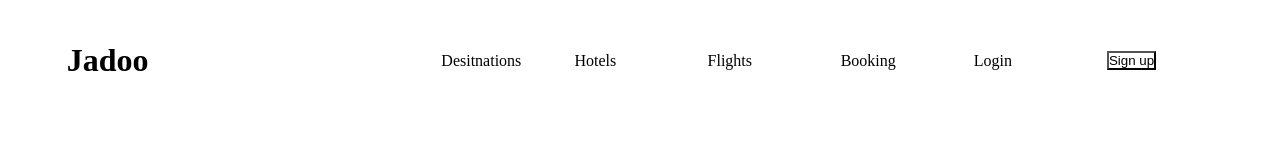
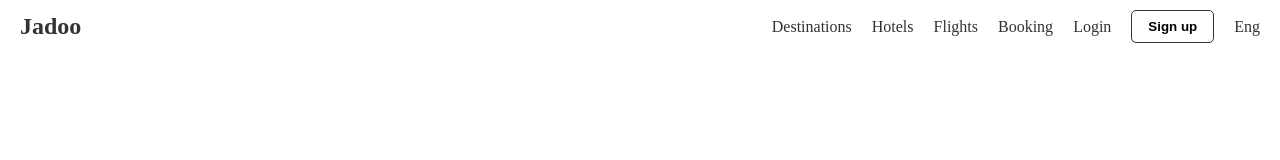
Before and after one commit to Hamza-code88/Travel-Agency, a plain HTML site: page index.html in a window 1280 px wide. Drawn offline with Linux system fonts and the light colour scheme.

Commit message:
refactored

```diff
--- a/css/style.css
+++ b/css/style.css
@@ -4,14 +4,16 @@
     box-sizing: border-box;
 
 }
-.forma{
+/* .forma{
     margin:40px;
 }
 .jadoo{
-    font-size:xx-large;
+    font-size:xx-large; wrong
+    font-size: 25px;
     text-align: center;
     font-weight:bold;
-    font-family:timesnew roman;
+    font-family:timesnew roman; wrong
+    font-family: sans-serif;
 }
 .button{
     background-color:transparent;
@@ -19,4 +21,45 @@
 a{
     color:black;
     text-decoration:none;
+} */
+
+
+/* correct  */
+.navbar {
+  display: flex;
+  justify-content: space-between;
+  align-items: center;
+  padding: 10px 20px;
+  background-color: #fff;
 }
+
+.logo {
+  font-size: 24px;
+  font-weight: bold;
+  color: #333;
+}
+
+.nav-links {
+  list-style: none;
+  display: flex;
+  gap: 20px;
+  align-items: center;
+  margin: 0;
+  padding: 0;
+}
+
+.nav-links a {
+  text-decoration: none;
+  color: #333;
+  font-weight: 500;
+}
+
+.button {
+  padding: 8px 16px;
+  background-color: transparent;
+  border:1px solid #333;
+
+  font-weight: bold;
+  border-radius: 5px;
+  cursor: pointer;
+}
--- a/index.html
+++ b/index.html
@@ -10,7 +10,7 @@
 
 </head>
 <body>
-    <div class="forma">
+    <!-- <div class="forma">
       <table style="width: 100%; table-layout:fixed">
         <tr>
           <td class="jadoo">Jadoo</td>
@@ -23,6 +23,21 @@
           <td><button class="button">Sign up</button></td>
         </tr>
       </table>
-    </div>
+    </div> -->
+
+
+    <nav class="navbar">
+  <div class="logo">Jadoo</div>
+  <ul class="nav-links">
+    <li><a href="#">Destinations</a></li>
+    <li><a href="#">Hotels</a></li>
+    <li><a href="#">Flights</a></li>
+    <li><a href="#">Booking</a></li>
+    <li><a href="#">Login</a></li>
+    <li><button class="button">Sign up</button></li>
+    <li><a href="#">Eng</a></li>
+  </ul>
+</nav>
+
 </body>
 </html>
```
